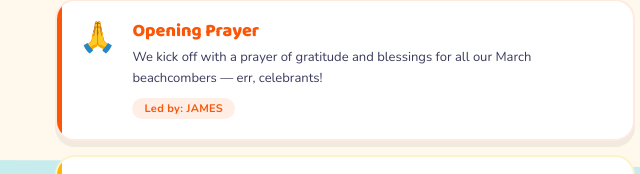
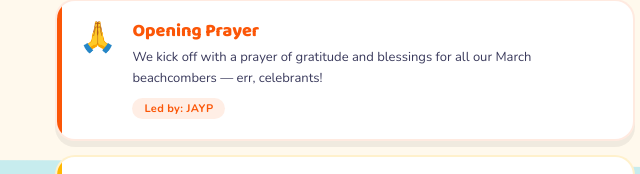
Before and after one commit to Potatoprogramme/march-birthday-bash, a plain HTML site: page index.html in a window 1280 px wide. Shown: the part 540-714 px from the top of the page, 295-935 px from the left. Drawn offline with nearby package versions, Linux system fonts and the light colour scheme.

Commit message:
Prayer leader si jayp

```diff
--- a/index.html
+++ b/index.html
@@ -639,7 +639,7 @@
               We kick off with a prayer of gratitude and blessings for all our
               March beachcombers — err, celebrants!
             </div>
-            <span class="badge badge-coral">Led by: JAMES</span>
+            <span class="badge badge-coral">Led by: JAYP</span>
           </div>
         </div>
 
```
